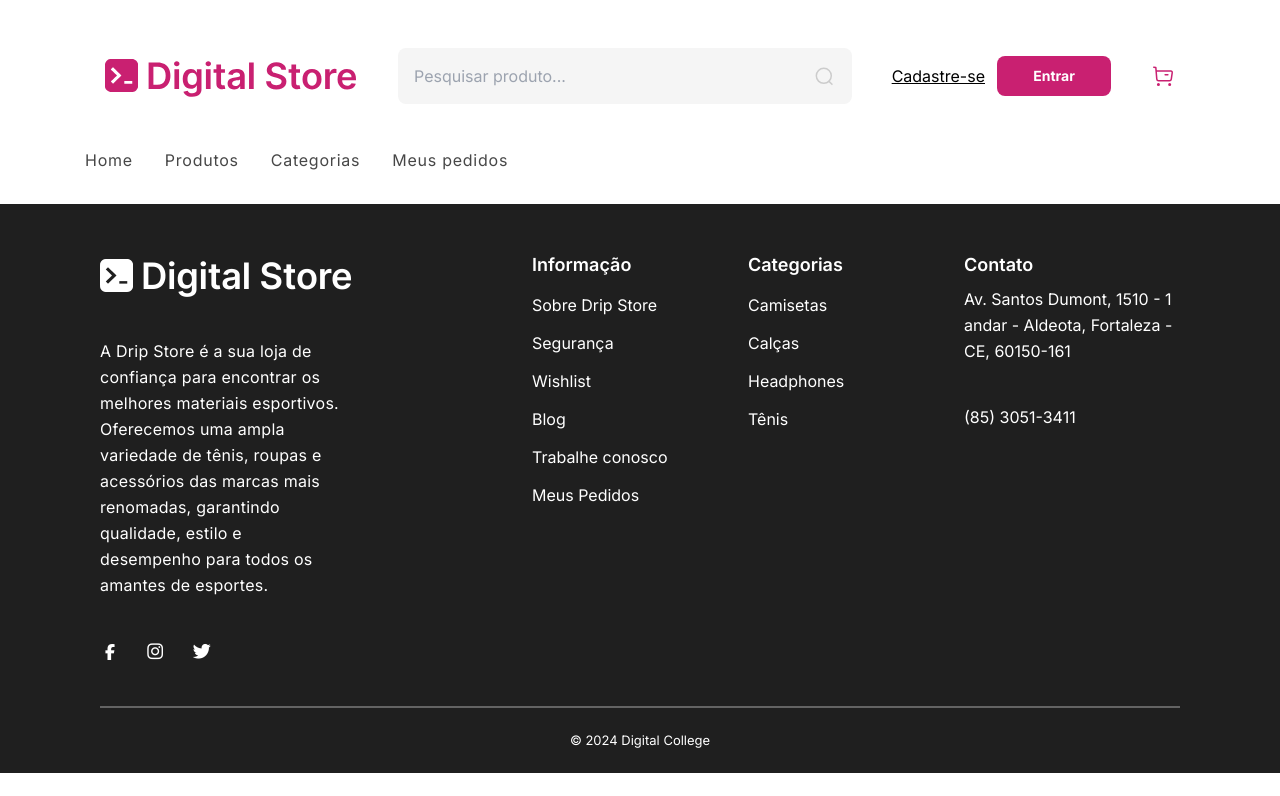
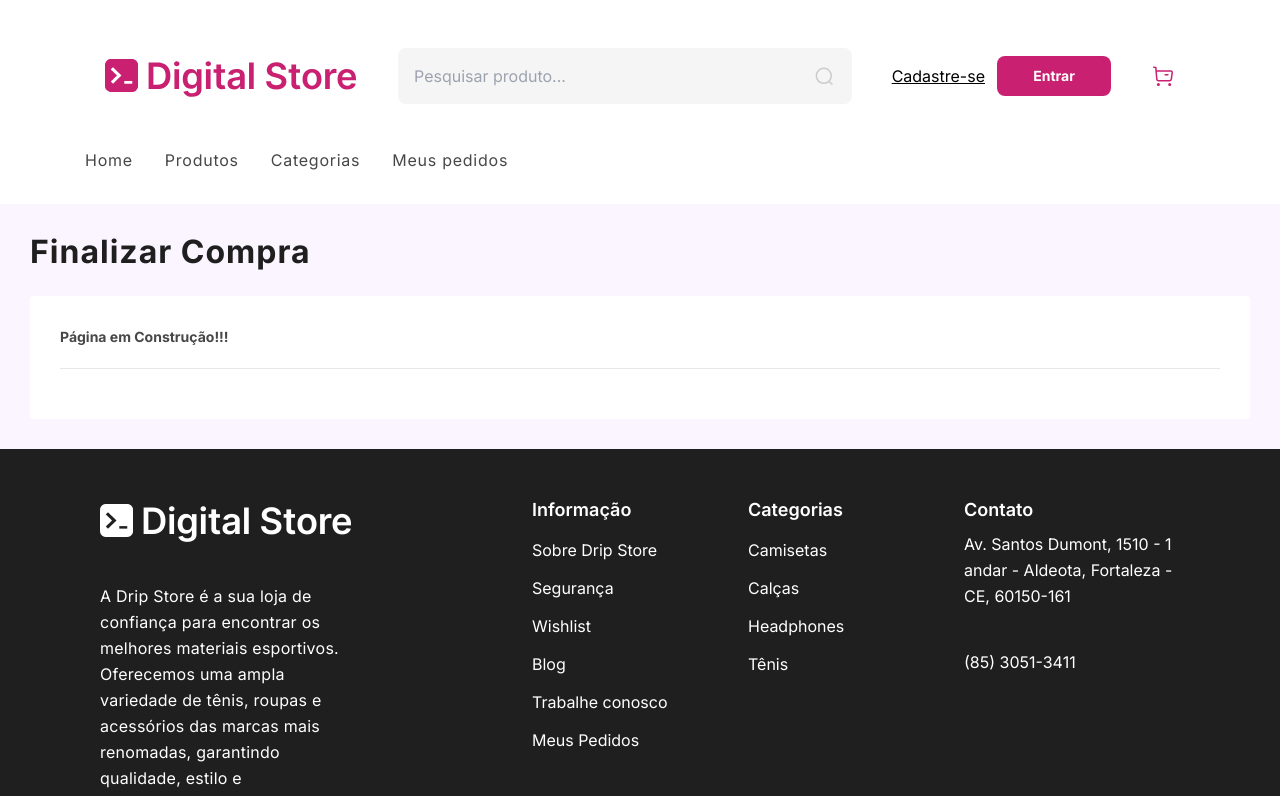
Before and after one commit to flaviare1s/drip-store, a React (Vite) app: page /payment in a window 1280 px wide. Shown: the top 796 px of the page. Built offline with nearby package versions, Linux system fonts and the light colour scheme; no server answers.

Commit message:
Ajusta estilos e cria o componente CheckoutForm

```diff
--- a/src/App.jsx
+++ b/src/App.jsx
@@ -21,6 +21,7 @@ import { Pants } from "./pages/Pants.jsx";
 import { Sneakers } from "./pages/Sneakers.jsx";
 import { Phones } from "./pages/Phones.jsx";
 import { SearchResults } from "./pages/SearchResults.jsx";
+import { CheckoutForm } from "./pages/CheckoutForm.jsx";
 export function App() {
   const [usuarioLogado, setUsuarioLogado] = useState(null);
   const [loading, setLoading] = useState(true);
@@ -55,6 +56,7 @@ export function App() {
             <Route path="products/tipo/phones" element={<Phones />} />
             <Route path="/orders" element={<Orders />} />
             <Route path="/checkout" element={<CartCheckout />} />
+            <Route path="/payment" element={<CheckoutForm />} />
             <Route path="search/:palavraChave" element={<SearchResults />} />
           </Routes>
           <Footer />
--- a/src/components/CartCheckout/CartCheckoutInput.jsx
+++ b/src/components/CartCheckout/CartCheckoutInput.jsx
@@ -2,7 +2,7 @@
 export const CartCheckoutInput = ({ title }) => {
   return (
     <section className="text-left pt-5 w-full">
-      <p className="text-dark-gray-2 font-xs font-bold leading-[24px] tracking-[0.75] pb-[6px]">
+      <p className="text-dark-gray-2 text-xs font-bold leading-[24px] tracking-[0.75] pb-[6px]">
         { title }
       </p>
       <div className="flex flex-col md:flex-row gap-2.5">
--- a/src/components/CartCheckout/CartCheckoutResume.jsx
+++ b/src/components/CartCheckout/CartCheckoutResume.jsx
@@ -41,7 +41,7 @@ export const CartCheckoutResume = ({ subtotal, frete, desconto }) => {
         </div>
       </div>
       <Link
-        to="/orders"
+        to="/payment"
         className="block w-full h-10 bg-warning text-light-gray-3 text-center py-2 font-bold leading-6 rounded hover:bg-warning_hover mt-5"
       >
         Continuar
--- /dev/null
+++ b/src/pages/CheckoutForm.jsx
@@ -0,0 +1,13 @@
+export const CheckoutForm = () => {
+  return (
+    <section className="flex flex-col justify-between items-start p-[30px] bg-purple-50">
+      <h1 className="text-dark-gray text-lg font-bold leading-[34px] tracking-[0.75] pb-[6px] md:text-[32px] md:leading-[36px] md:tracking-[1px]">Finalizar Compra</h1>
+      <form className="bg-white p-[30px] w-full rounded mt-[20px]">
+        <div>
+          <h2 className="text-sm font-bold text-dark-gray-2 leading-[22px] tracking-[0.75]">Página em Construção!!!</h2>
+          <hr className="bg-light-gray-2 my-5 w-full" />
+        </div>
+      </form>
+    </section>
+  )
+}
```
